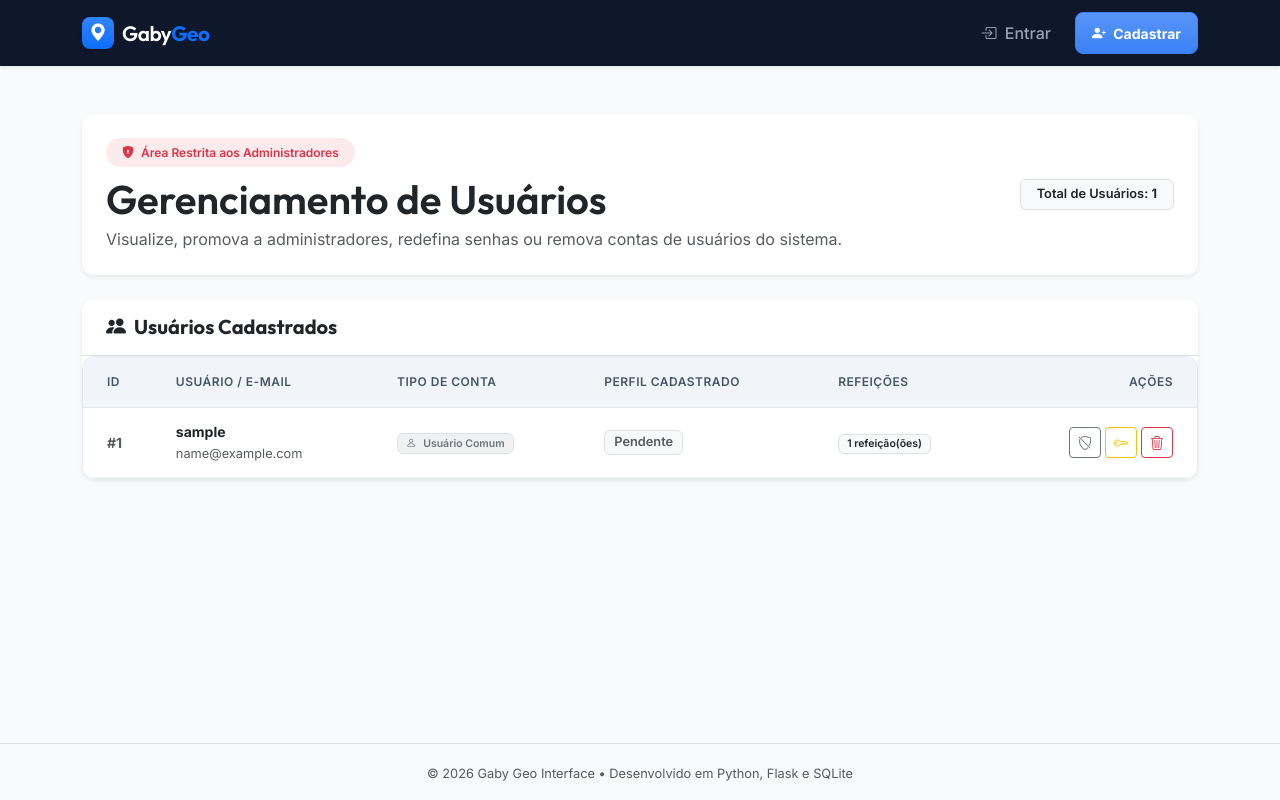
After one commit to Owvan/MacroNutrition, a Flask app: template app/templates/admin_users.html in a window 1280 px wide. The commit adds this page. Run offline with Flask 3, Linux system fonts and the light colour scheme; the template is opened without the code that fills it: most values are stand-ins (such as "Sample title", 1, 10 or a date in 2020).

Commit message:
feat: adiciona area administrativa, gestao de usuarios e super-admin viniciusndg@outlook.com

```diff
--- a/app/__init__.py
+++ b/app/__init__.py
@@ -17,8 +17,10 @@ def create_app():
     # Register Blueprints
     from app.routes.main_routes import main
     from app.routes.auth_routes import auth
+    from app.routes.admin_routes import admin
 
     app.register_blueprint(main)
     app.register_blueprint(auth)
+    app.register_blueprint(admin)
 
     return app
--- /dev/null
+++ b/app/templates/admin_users.html
@@ -0,0 +1,156 @@
+{% extends 'base.html' %}
+
+{% block title %}Gestão de Usuários - Painel Admin{% endblock %}
+
+{% block content %}
+<div class="row g-4">
+    <!-- Header Hero Banner -->
+    <div class="col-12">
+        <div class="card card-custom p-4 bg-white border-0 shadow-sm">
+            <div class="d-md-flex align-items-center justify-content-between">
+                <div>
+                    <span class="badge bg-danger bg-opacity-10 text-danger px-3 py-2 rounded-pill fw-semibold mb-2">
+                        <i class="bi bi-shield-lock-fill me-1"></i> Área Restrita aos Administradores
+                    </span>
+                    <h1 class="fw-extrabold text-dark mb-1">Gerenciamento de Usuários</h1>
+                    <p class="text-muted mb-0">Visualize, promova a administradores, redefina senhas ou remova contas de usuários do sistema.</p>
+                </div>
+                <div class="mt-3 mt-md-0 d-flex gap-2">
+                    <span class="badge bg-light text-dark border px-3 py-2 fs-7">
+                        Total de Usuários: <strong>{{ users|length }}</strong>
+                    </span>
+                </div>
+            </div>
+        </div>
+    </div>
+
+    <!-- Tabela Principal de Usuários -->
+    <div class="col-12">
+        <div class="card card-custom shadow-sm border-0" style="border-radius: 14px; overflow: hidden;">
+            <div class="card-header bg-white py-3 px-4 d-flex align-items-center justify-content-between border-bottom">
+                <h5 class="fw-bold text-dark m-0 d-flex align-items-center">
+                    <i class="bi bi-people-fill text-teal me-2"></i> Usuários Cadastrados
+                </h5>
+            </div>
+
+            <div class="card-body p-0">
+                <div class="table-responsive">
+                    <table class="table table-custom align-middle mb-0">
+                        <thead>
+                            <tr>
+                                <th class="ps-4">ID</th>
+                                <th>Usuário / E-mail</th>
+                                <th>Tipo de Conta</th>
+                                <th>Perfil Cadastrado</th>
+                                <th>Refeições</th>
+                                <th class="text-end pe-4">Ações</th>
+                            </tr>
+                        </thead>
+                        <tbody>
+                            {% for u in users %}
+                                <tr>
+                                    <td class="ps-4 fw-bold text-muted">#{{ u.id }}</td>
+                                    <td>
+                                        <div class="fw-bold text-dark">{{ u.username }}</div>
+                                        <small class="text-muted fs-7">{{ u.email }}</small>
+                                    </td>
+                                    <td>
+                                        {% if u.is_admin %}
+                                            <span class="badge bg-danger bg-opacity-10 text-danger border border-danger border-opacity-25 px-2 py-1">
+                                                <i class="bi bi-shield-fill-check me-1"></i> Administrador
+                                            </span>
+                                        {% else %}
+                                            <span class="badge bg-secondary bg-opacity-10 text-secondary border px-2 py-1">
+                                                <i class="bi bi-person me-1"></i> Usuário Comum
+                                            </span>
+                                        {% endif %}
+                                    </td>
+                                    <td>
+                                        {% if u.has_profile %}
+                                            <span class="badge bg-success bg-opacity-10 text-success fs-7">
+                                                <i class="bi bi-check-circle-fill me-1"></i> {{ u.full_name or 'Preenchido' }}
+                                            </span>
+                                        {% else %}
+                                            <span class="badge bg-light text-muted border fs-7">Pendente</span>
+                                        {% endif %}
+                                    </td>
+                                    <td>
+                                        <span class="badge bg-light text-dark border px-2 py-1">{{ u.meals_count }} refeição(ões)</span>
+                                    </td>
+                                    <td class="text-end pe-4">
+                                        <div class="d-inline-flex gap-1">
+                                            <!-- Alternar Privilégios de Admin -->
+                                            <form method="POST" action="{{ url_for('admin.toggle_admin', user_id=u.id) }}" class="d-inline">
+                                                <button type="submit" class="btn btn-outline-secondary btn-sm py-1 px-2" title="Alternar Privilégio Admin" {% if u.id == session.get('user_id') %}disabled{% endif %}>
+                                                    <i class="bi bi-shield-slash"></i>
+                                                </button>
+                                            </form>
+
+                                            <!-- Redefinir Senha -->
+                                            <button type="button" class="btn btn-outline-warning btn-sm py-1 px-2" data-bs-toggle="modal" data-bs-target="#resetPasswordModal_{{ u.id }}" title="Redefinir Senha">
+                                                <i class="bi bi-key"></i>
+                                            </button>
+
+                                            <!-- Excluir Conta -->
+                                            <button type="button" class="btn btn-outline-danger btn-sm py-1 px-2" data-bs-toggle="modal" data-bs-target="#deleteUserModal_{{ u.id }}" title="Excluir Usuário" {% if u.id == session.get('user_id') %}disabled{% endif %}>
+                                                <i class="bi bi-trash3"></i>
+                                            </button>
+                                        </div>
+
+                                        <!-- Modal Redefinir Senha -->
+                                        <div class="modal fade text-start" id="resetPasswordModal_{{ u.id }}" tabindex="-1" aria-hidden="true">
+                                            <div class="modal-dialog modal-dialog-centered">
+                                                <div class="modal-content border-0 shadow">
+                                                    <div class="modal-header bg-warning text-dark">
+                                                        <h5 class="modal-title fw-bold m-0"><i class="bi bi-key-fill me-2"></i> Redefinir Senha: {{ u.username }}</h5>
+                                                        <button type="button" class="btn-close" data-bs-dismiss="modal" aria-label="Fechar"></button>
+                                                    </div>
+                                                    <form method="POST" action="{{ url_for('admin.reset_password', user_id=u.id) }}">
+                                                        <div class="modal-body p-4">
+                                                            <div class="mb-3">
+                                                                <label for="new_password_{{ u.id }}" class="form-label fw-semibold">Nova Senha</label>
+                                                                <input type="password" class="form-control px-3" id="new_password_{{ u.id }}" name="new_password" placeholder="Digite a nova senha (mínimo 6 caracteres)" required minlength="6">
+                                                            </div>
+                                                        </div>
+                                                        <div class="modal-footer bg-light border-0">
+                                                            <button type="button" class="btn btn-outline-secondary" data-bs-dismiss="modal">Cancelar</button>
+                                                            <button type="submit" class="btn btn-warning fw-bold">Salvar Nova Senha</button>
+                                                        </div>
+                                                    </form>
+                                                </div>
+                                            </div>
+                                        </div>
+
+                                        <!-- Modal Confirmar Exclusão -->
+                                        <div class="modal fade text-start" id="deleteUserModal_{{ u.id }}" tabindex="-1" aria-hidden="true">
+                                            <div class="modal-dialog modal-dialog-centered">
+                                                <div class="modal-content border-0 shadow">
+                                                    <div class="modal-header bg-danger text-white">
+                                                        <h5 class="modal-title fw-bold m-0"><i class="bi bi-exclamation-triangle-fill me-2"></i> Confirmar Exclusão</h5>
+                                                        <button type="button" class="btn-close btn-close-white" data-bs-dismiss="modal" aria-label="Fechar"></button>
+                                                    </div>
+                                                    <div class="modal-body p-4 text-center">
+                                                        <i class="bi bi-trash3-fill fs-1 text-danger d-block mb-2"></i>
+                                                        <h6 class="fw-bold text-dark mb-1">Deseja realmente excluir o usuário {{ u.username }}?</h6>
+                                                        <p class="text-muted small mb-0">Esta ação apagará permanentemente a conta, histórico de peso e todas as refeições do usuário.</p>
+                                                    </div>
+                                                    <div class="modal-footer bg-light border-0">
+                                                        <button type="button" class="btn btn-outline-secondary" data-bs-dismiss="modal">Cancelar</button>
+                                                        <form method="POST" action="{{ url_for('admin.delete_user', user_id=u.id) }}">
+                                                            <button type="submit" class="btn btn-danger">Excluir Conta</button>
+                                                        </form>
+                                                    </div>
+                                                </div>
+                                            </div>
+                                        </div>
+                                    </td>
+                                </tr>
+                            {% endfor %}
+                        </tbody>
+                    </table>
+                </div>
+            </div>
+        </div>
+    </div>
+</div>
+{% endblock %}
```
Also changed, not shown: app/database.py (+32 -0 lines), app/routes/admin_routes.py (added, +53 -0 lines), app/routes/auth_routes.py (+10 -0 lines), app/services/admin_services.py (added, +81 -0 lines), app/services/auth_services.py (+26 -33 lines), app/templates/base.html (+19 -0 lines).
